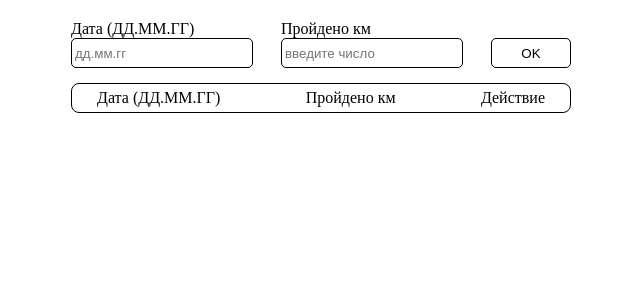
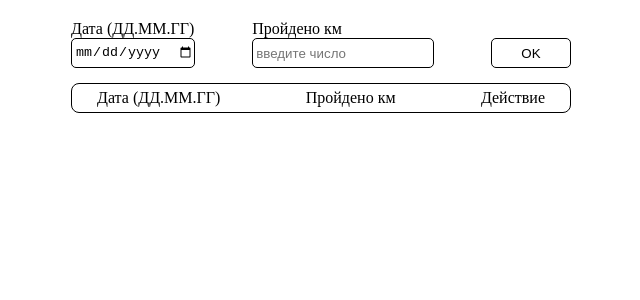
Before and after one commit to RebikHub/ra-forms-steps, a React (Create React App) app: page / in a window 1280 px wide. Shown: the top 300 px of the page, without its empty margins (319-959 px from the left). Built offline with nearby package versions, Linux system fonts and the light colour scheme.

Commit message:
input type date&number

```diff
--- a/src/components/FormSteps.jsx
+++ b/src/components/FormSteps.jsx
@@ -6,7 +6,7 @@ export default function FormSteps({onInputData, form, handleDate, handleRange})
     <form className="form-steps">
       <div className="input-date">
         <label htmlFor="date">Дата (ДД.ММ.ГГ)</label>
-        <input type="text"
+        <input type="date"
           name="date"
           value={form.date}
           onChange={handleDate}
@@ -14,7 +14,7 @@ export default function FormSteps({onInputData, form, handleDate, handleRange})
       </div>
       <div className="input-range">
         <label htmlFor="range">Пройдено км</label>
-        <input type="text"
+        <input type="number"
           name="range"
           value={form.range}
           onChange={handleRange}
```
